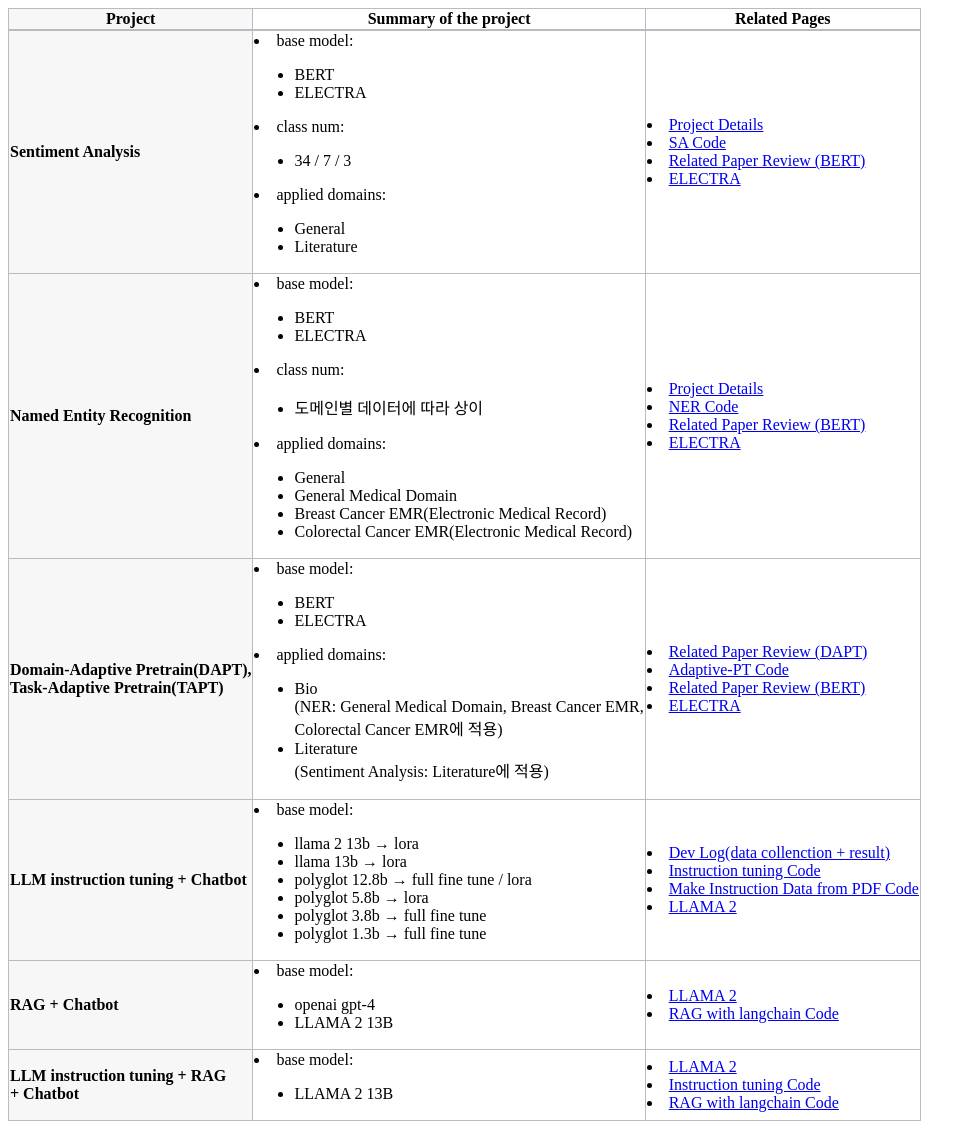
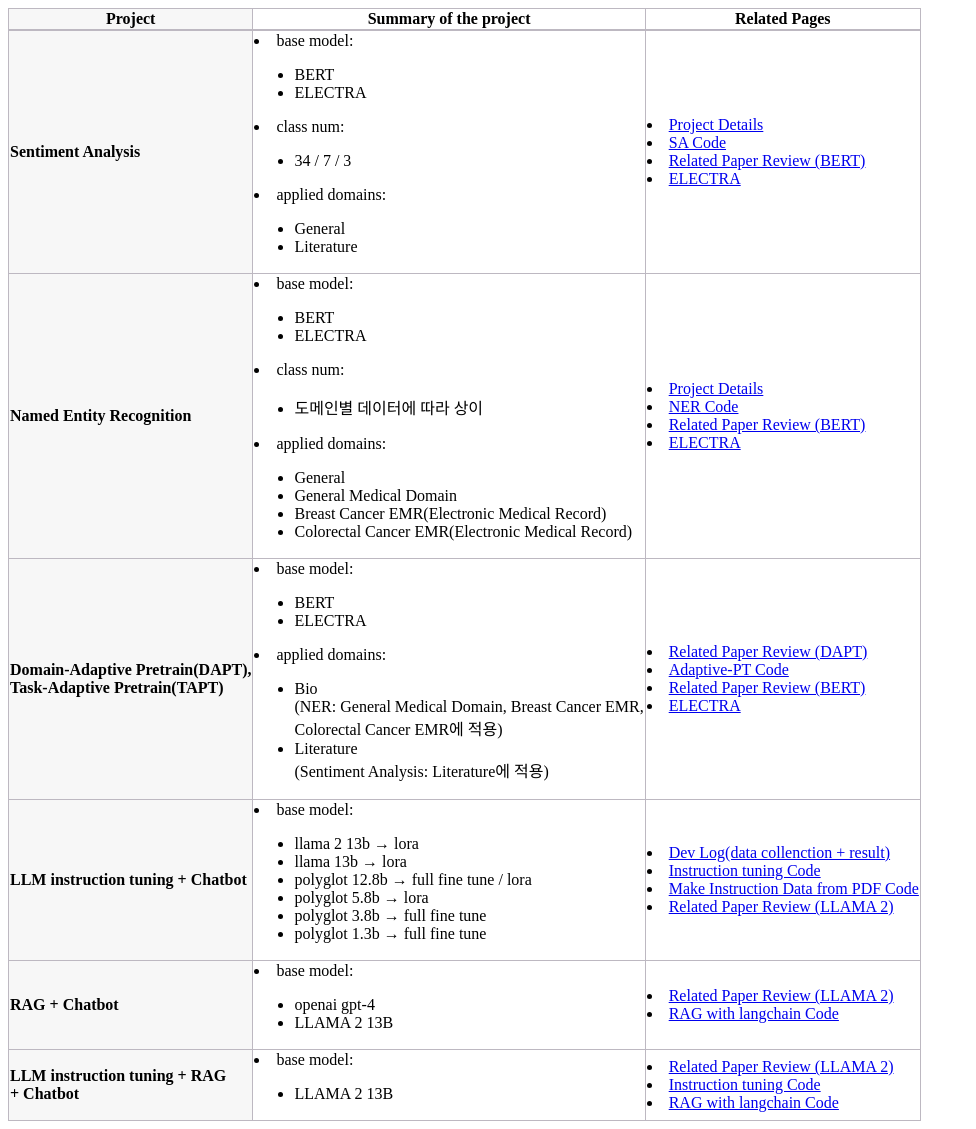
Before and after one commit to finddme/finddme.github.io, a Jekyll site: the page built from _posts/2022-01-01-Project.md, in a window 1280 px wide. Shown: the whole page, without its empty margins (0-976 px from the left). Built offline with Jekyll 4.4.1, drawn with Linux system fonts in a browser that asks for light colours.

Commit message:
Update 2022-01-01-Project.md

```diff
--- a/_posts/2022-01-01-Project.md
+++ b/_posts/2022-01-01-Project.md
@@ -122,7 +122,7 @@
            <li><a href="https://finddme.github.io/development/2023/03/31/LLM_instruction_tuning/">Dev Log(data collenction + result)</a></li>
            <li><a href="https://github.com/finddme/LLM-Instruction-Tuning">Instruction tuning Code</a></li>
            <li><a href="https://github.com/finddme/RAG/blob/main/make_instruction_Data_from_pdf.ipynb">Make Instruction Data from PDF Code</a></li>
-           <li><a href="https://finddme.github.io/natural%20language%20processing/2023/10/10/LLMA2/">LLAMA 2</a></li>
+           <li><a href="https://finddme.github.io/natural%20language%20processing/2023/10/10/LLMA2/">Related Paper Review (LLAMA 2)</a></li>
          </td>
        </tr>
        <tr>
@@ -136,7 +136,7 @@
            </li>
          </td>
          <td class="line">
-           <li><a href="https://finddme.github.io/natural%20language%20processing/2023/10/10/LLMA2/">LLAMA 2</a></li>
+           <li><a href="https://finddme.github.io/natural%20language%20processing/2023/10/10/LLMA2/">Related Paper Review (LLAMA 2)</a></li>
            <li><a href="https://github.com/finddme/RAG">RAG with langchain Code</a></li>
          </td>
        </tr>
@@ -150,7 +150,7 @@
            </li>
          </td>
          <td class="line">
-           <li><a href="https://finddme.github.io/natural%20language%20processing/2023/10/10/LLMA2/">LLAMA 2</a></li>
+           <li><a href="https://finddme.github.io/natural%20language%20processing/2023/10/10/LLMA2/">Related Paper Review (LLAMA 2)</a></li>
            <li><a href="https://github.com/finddme/LLM-Instruction-Tuning">Instruction tuning Code</a></li>
            <li><a href="https://github.com/finddme/RAG">RAG with langchain Code</a></li>
          </td>
```
